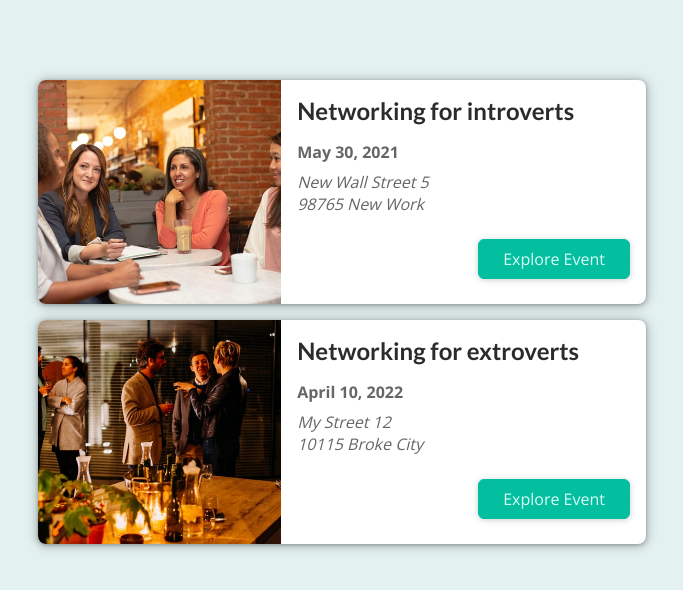
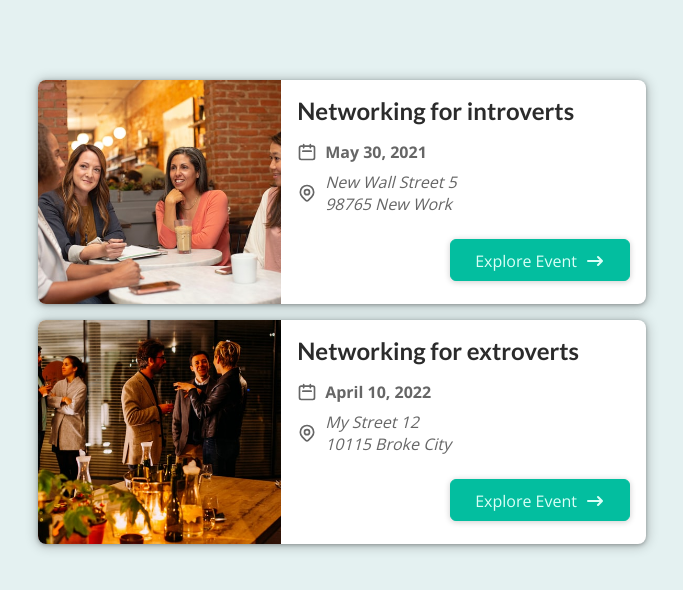
Before and after one commit to MichaelTowson/NextEvents, a Next.js app: page / in a window 1280 px wide. Shown: the top 590 px of the page, without its empty margins (298-981 px from the left). Built offline with nearby package versions, Linux system fonts and the light colour scheme.

Commit message:
add icons to event list

```diff
--- a/components/events/EventItem.js
+++ b/components/events/EventItem.js
@@ -1,5 +1,9 @@
-import classes from './EventItem.module.css'
-import Button from '../ui/Button.js'
+import classes from './EventItem.module.css';
+import Button from '../ui/Button';
+import DateIcon from '../icons/DateIcon';
+import AddressIcon from '../icons/AddressIcon';
+import ArrowRightIcon from '../icons/ArrowRightIcon'
+
 
 function EventItem(props) {
   //Destructure props
@@ -35,16 +39,21 @@ function EventItem(props) {
         <div className={classes.summary}>
           <h2>{title}</h2>
           <div className={classes.date}>
+            <DateIcon />
             <time>{humanReadableDate}</time>
           </div>
           <div className={classes.address}>
+            <AddressIcon />
             <address>{formattedLocation}</address>
           </div>
         </div>
 
         {/* Event Link */}
         <div className={classes.actions}>
-          <Button link={exploreLink}>Explore Event</Button>
+          <Button link={exploreLink}>
+            <span>Explore Event</span>
+            <span className={classes.icon}><ArrowRightIcon/></span>
+          </Button>
         </div>
       </div>
     </li>
--- /dev/null
+++ b/components/icons/AddressIcon.js
@@ -0,0 +1,25 @@
+function AddressIcon() {
+  return (
+    <svg
+      xmlns='http://www.w3.org/2000/svg'
+      fill='none'
+      viewBox='0 0 24 24'
+      stroke='currentColor'
+    >
+      <path
+        strokeLinecap='round'
+        strokeLinejoin='round'
+        strokeWidth={2}
+        d='M17.657 16.657L13.414 20.9a1.998 1.998 0 01-2.827 0l-4.244-4.243a8 8 0 1111.314 0z'
+      />
+      <path
+        strokeLinecap='round'
+        strokeLinejoin='round'
+        strokeWidth={2}
+        d='M15 11a3 3 0 11-6 0 3 3 0 016 0z'
+      />
+    </svg>
+  );
+}
+
+export default AddressIcon;
--- /dev/null
+++ b/components/icons/ArrowRightIcon.js
@@ -0,0 +1,17 @@
+function ArrowRightIcon() {
+  return (
+    <svg
+      xmlns='http://www.w3.org/2000/svg'
+      viewBox='0 0 20 20'
+      fill='currentColor'
+    >
+      <path
+        fillRule='evenodd'
+        d='M12.293 5.293a1 1 0 011.414 0l4 4a1 1 0 010 1.414l-4 4a1 1 0 01-1.414-1.414L14.586 11H3a1 1 0 110-2h11.586l-2.293-2.293a1 1 0 010-1.414z'
+        clipRule='evenodd'
+      />
+    </svg>
+  );
+}
+
+export default ArrowRightIcon;
--- /dev/null
+++ b/components/icons/DateIcon.js
@@ -0,0 +1,19 @@
+function DateIcon() {
+  return (
+    <svg
+      xmlns='http://www.w3.org/2000/svg'
+      fill='none'
+      viewBox='0 0 24 24'
+      stroke='currentColor'
+    >
+      <path
+        strokeLinecap='round'
+        strokeLinejoin='round'
+        strokeWidth={2}
+        d='M8 7V3m8 4V3m-9 8h10M5 21h14a2 2 0 002-2V7a2 2 0 00-2-2H5a2 2 0 00-2 2v12a2 2 0 002 2z'
+      />
+    </svg>
+  );
+}
+
+export default DateIcon;
```
